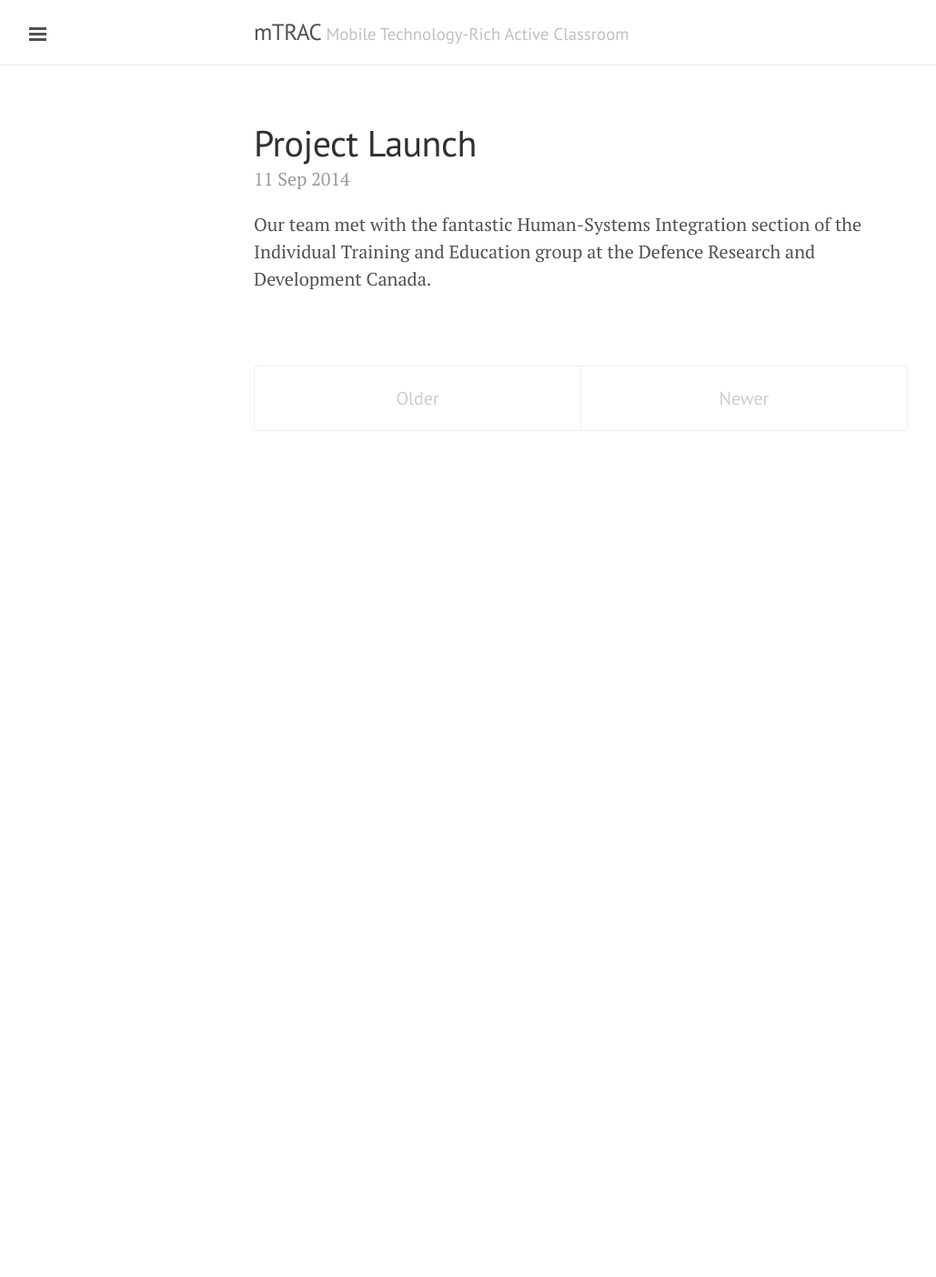
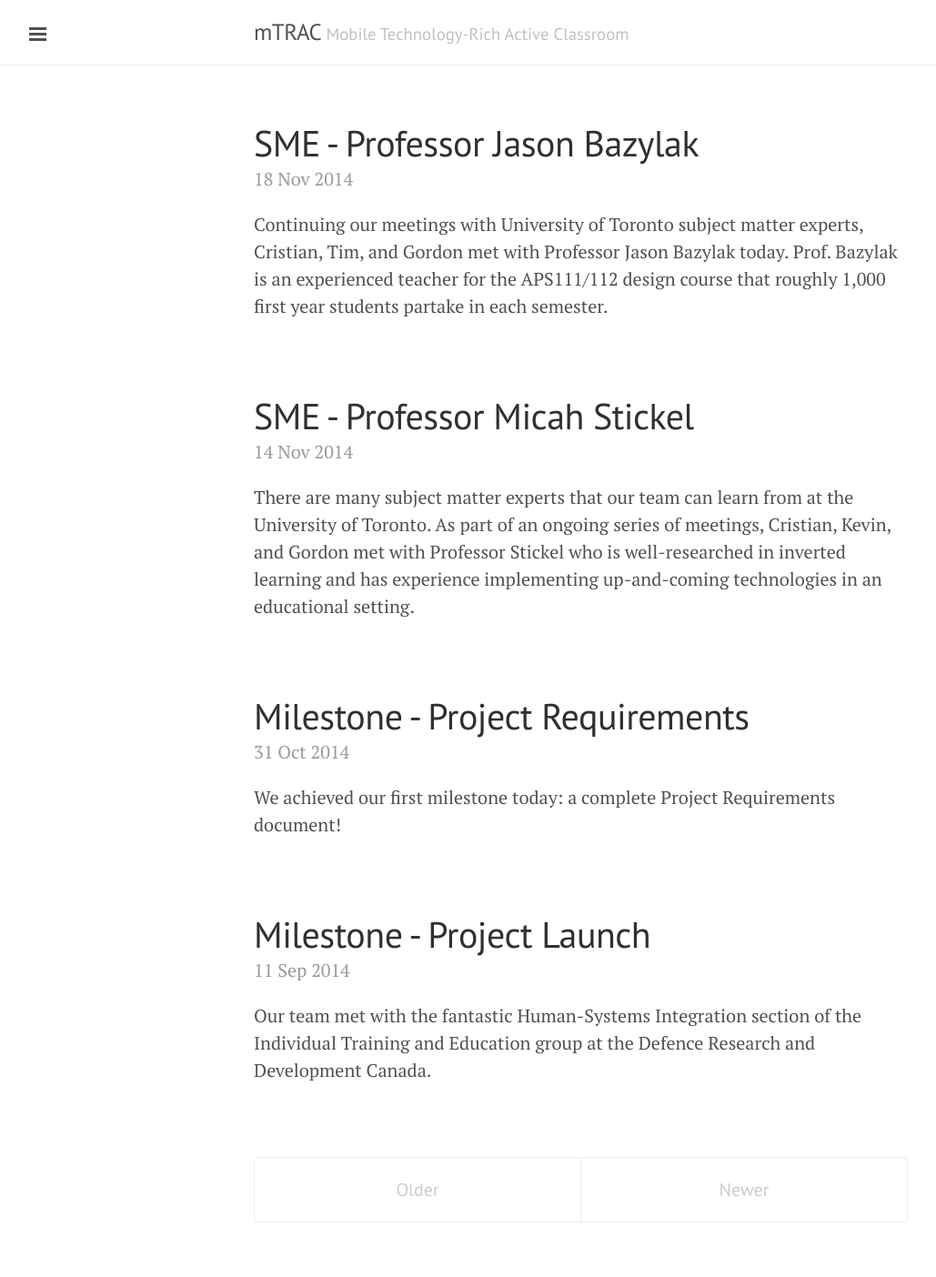
Before and after one commit to gordontang/mTRAC-site, a Jekyll site: the page built from index.html, in a window 1280 px wide. Shown: the whole page at 91% size, without its empty margins (1-1030 px from the left). Built offline with Jekyll 4.4.1, drawn with Linux system fonts in a browser that asks for light colours; Markdown is read by kramdown in place of the engine named in the settings; the list of posts is cut into pages by our own code; before the commit the page ends 900 px from its top, so only the background shows below that.

Commit message:
Adding posts

```diff
--- a/_posts/2014-09-11-project-launch.md
+++ b/_posts/2014-09-11-project-launch.md
@@ -1,6 +1,6 @@
 ---
 layout: post
-title: Project Launch
+title: Milestone - Project Launch
 date: 2014-09-11
 ---
 
--- /dev/null
+++ b/_posts/2014-10-31-project-requirements.md
@@ -0,0 +1,7 @@
+---
+layout: post
+title: Milestone - Project Requirements
+date: 2014-10-31
+---
+
+We achieved our first milestone today: a complete Project Requirements document!
--- /dev/null
+++ b/_posts/2014-11-14-micah-stickel.md
@@ -0,0 +1,7 @@
+---
+layout: post
+title: SME - Professor Micah Stickel
+date: 2014-11-14
+---
+
+There are many subject matter experts that our team can learn from at the University of Toronto. As part of an ongoing series of meetings, Cristian, Kevin, and Gordon met with Professor Stickel who is well-researched in inverted learning and has experience implementing up-and-coming technologies in an educational setting.
--- /dev/null
+++ b/_posts/2014-11-18-jason-bazylak.md
@@ -0,0 +1,7 @@
+---
+layout: post
+title: SME - Professor Jason Bazylak
+date: 2014-11-18
+---
+
+Continuing our meetings with University of Toronto subject matter experts, Cristian, Tim, and Gordon met with Professor Jason Bazylak today. Prof. Bazylak is an experienced teacher for the APS111/112 design course that roughly 1,000 first year students partake in each semester.
```
